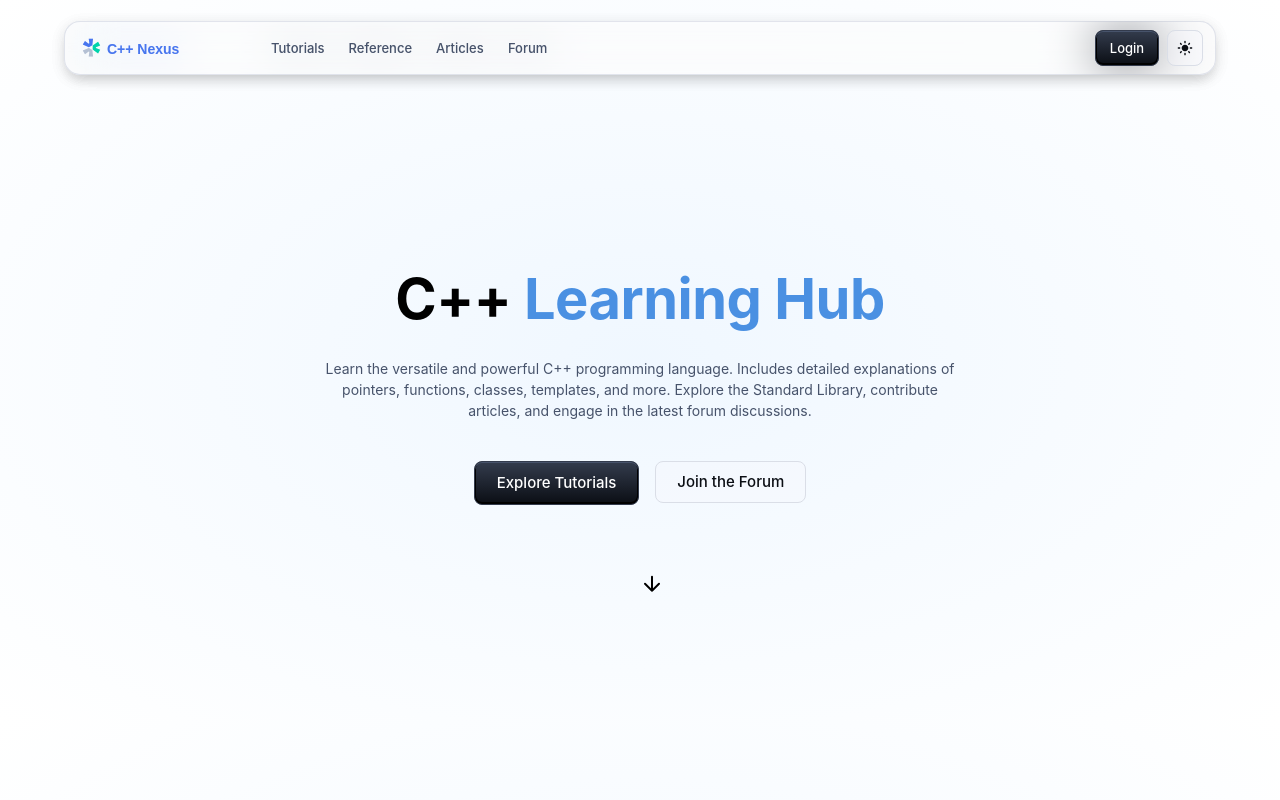
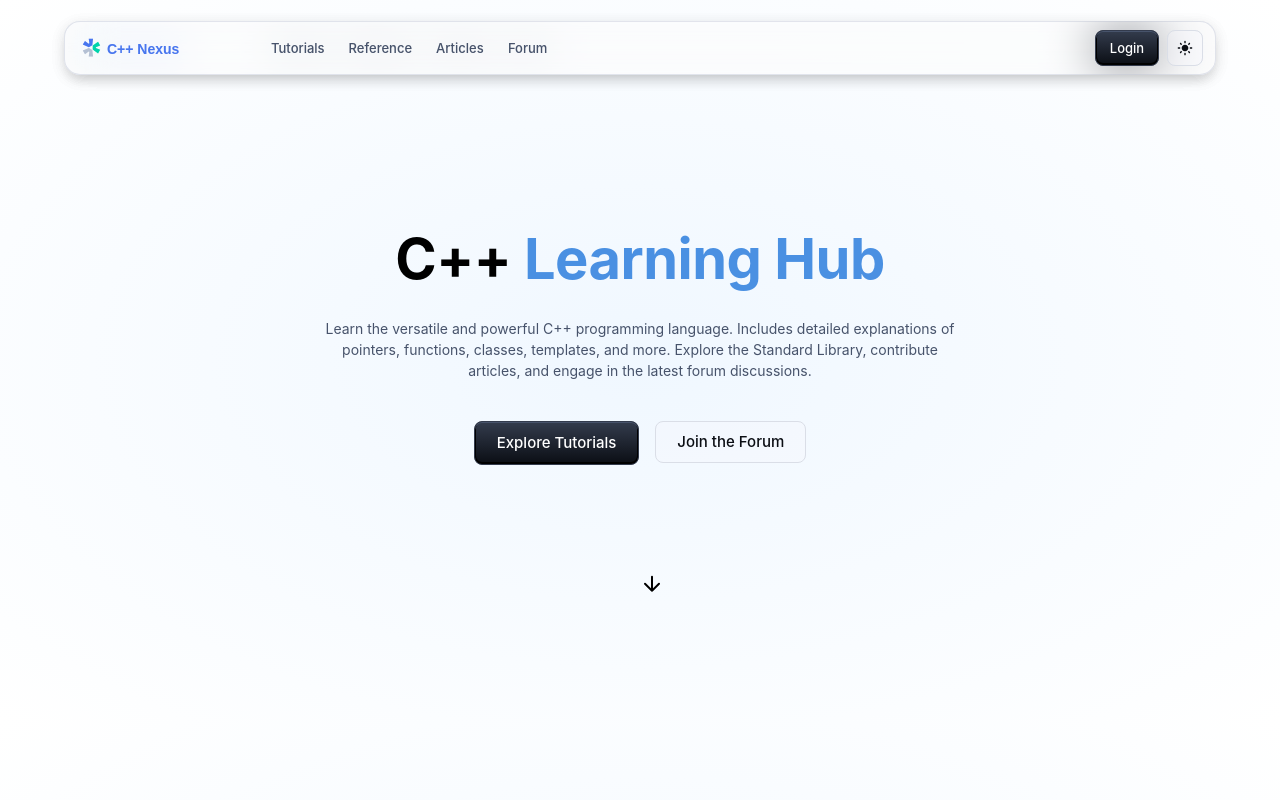
Before and after one commit to jaychinche/C-Nexus, a React (Vite) app: page /dashboard-main in a window 1280 px wide. Shown: the top 800 px of the page. Built offline with nearby package versions, Linux system fonts and the light colour scheme.

Commit message:
Update Hero.jsx

```diff
--- a/src/components/Hero.jsx
+++ b/src/components/Hero.jsx
@@ -46,7 +46,7 @@ export default function HeroCommon() {
             flexDirection: 'column',
             alignItems: 'center',
             justifyContent: 'center',
-            pt: { xs: 20, sm: 30, md: 10 },
+            pt: { xs: 20, sm: 30, md: 0 },
             pb: { xs: 8, sm: 12 },
           }}
         >
```
